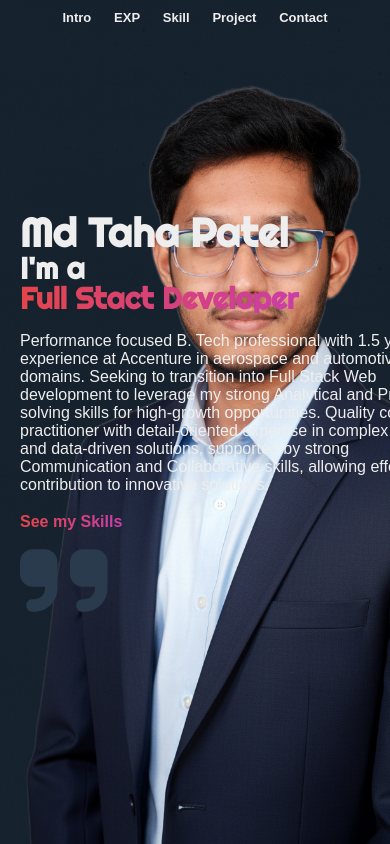
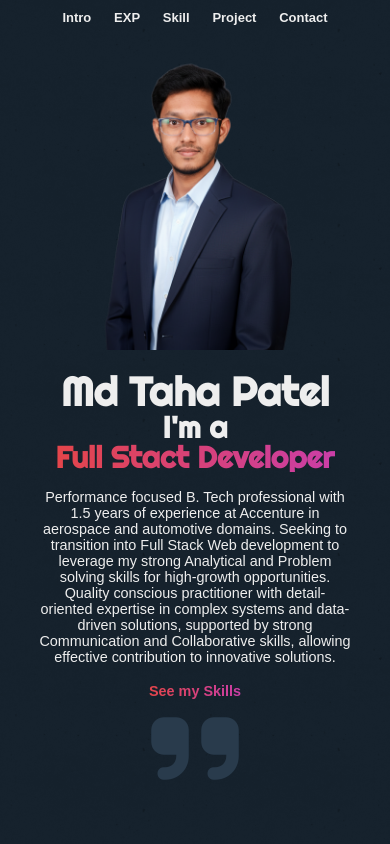
Before and after one commit to Taha-159/Portfolio, a plain HTML site: page index.html in a window 390 px wide. Drawn offline with Linux system fonts and the light colour scheme.

Commit message:
Update style.css

```diff
--- a/style.css
+++ b/style.css
@@ -379,3 +379,68 @@ header nav a{
         );
     }
 }
+
+/* Mobile-first fixes */
+@media screen and (max-width: 767px) {
+    /* Intro tab - stack image and text */
+    #intro .container {
+        display: flex;
+        flex-direction: column;
+        align-items: center;
+        text-align: center;
+    }
+
+        /* Fix Intro text overflow */
+    #intro .content .des {
+        width: 100%;
+        font-size: 0.9rem;   /* slightly smaller */
+        word-wrap: break-word;
+    }
+
+
+
+    #intro .avatar {
+        text-align: center;
+        height: auto;
+    }
+    #intro .avatar img {
+        max-width: 200px;
+        height: auto;
+    }
+    #intro .content {
+        position: static;
+        transform: none;
+        width: 100%;
+        margin-top: 20px;
+    }
+
+    /* Experience tab - vertical timeline */
+    #experience .list {
+        flex-direction: column;
+        align-items: center;
+        width: 100%;
+    }
+    #experience .list .item {
+        width: 90%;
+        max-width: 350px;
+    }
+    #experience .list::before {
+        display: none; /* remove middle line on mobile */
+    }
+
+    /* Skills tab - 2 columns max */
+    #skill .list {
+        grid-template-columns: repeat(2, 1fr);
+        padding: 10px;
+    }
+
+    /* Project tab - cards full width stacked */
+    #project .list {
+        grid-template-columns: 1fr;
+        gap: 20px;
+        padding: 20px;
+    }
+    #project .list .item {
+        width: 100%;
+    }
+}
```
